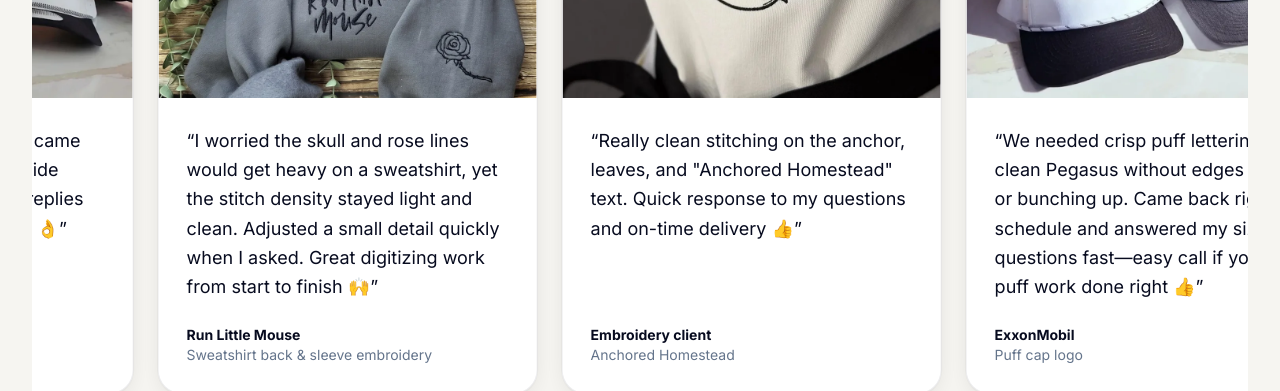
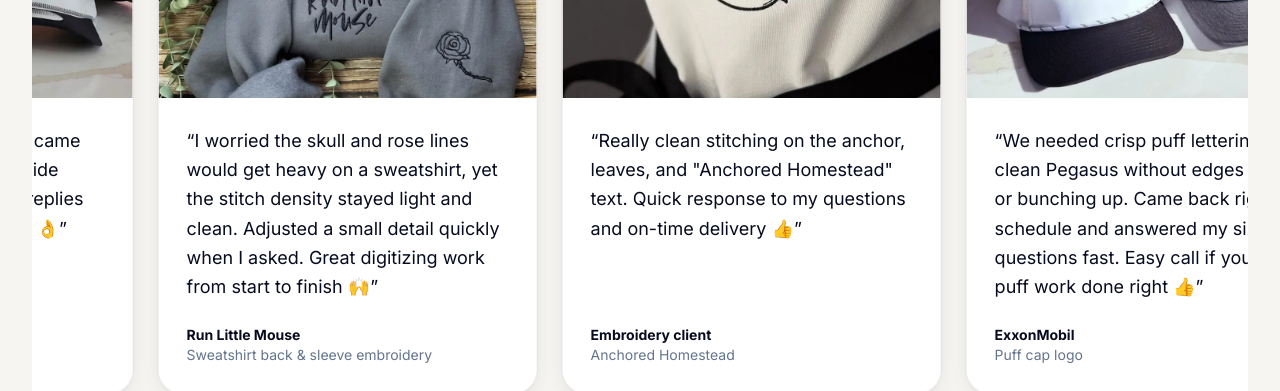
Before and after one commit to DigitizenStitch/DigitizenStitch, a React (Vite) app: page / in a window 1280 px wide. Shown: the part 7940-8331 px from the top of the page. Built offline with nearby package versions, Linux system fonts and the light colour scheme.

Commit message:
ExxonMobil review: remove dash, split into two sentences

```diff
--- a/src/data/site.js
+++ b/src/data/site.js
@@ -163,7 +163,7 @@ export const TESTIMONIALS = [
     image: anchoredHomestead,
   },
   {
-    quote: 'We needed crisp puff lettering and a clean Pegasus without edges fraying or bunching up. Came back right on schedule and answered my sizing questions fast—easy call if you want puff work done right 👍',
+    quote: 'We needed crisp puff lettering and a clean Pegasus without edges fraying or bunching up. Came back right on schedule and answered my sizing questions fast. Easy call if you want puff work done right 👍',
     name: 'ExxonMobil',
     project: 'Puff cap logo',
     image: exxonMobil,
```
